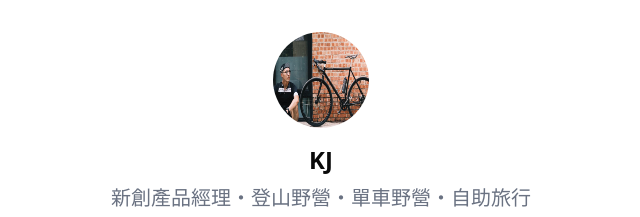
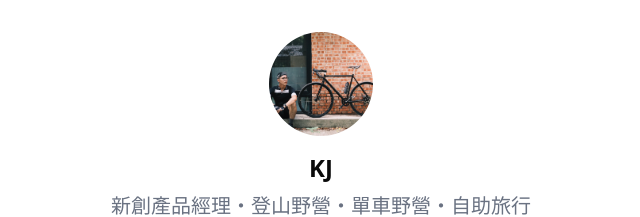
Before and after one commit to roy4222/OutShare, a Next.js app: page / in a window 1280 px wide. Shown: the top 217 px of the page, without its empty margins (319-959 px from the left). Built offline with nearby package versions, Linux system fonts and the light colour scheme.

Commit message:
feat: 調整頭貼大小

```diff
--- a/components/ui/avatar.tsx
+++ b/components/ui/avatar.tsx
@@ -13,7 +13,7 @@ function Avatar({
     <AvatarPrimitive.Root
       data-slot="avatar"
       className={cn(
-        "relative flex size-24 shrink-0 overflow-hidden rounded-full",
+        "relative flex size-26 shrink-0 overflow-hidden rounded-full",
         className
       )}
       {...props}
@@ -28,7 +28,7 @@ function AvatarImage({
   return (
     <AvatarPrimitive.Image
       data-slot="avatar-image"
-      className={cn("aspect-square h-full w-full scale-150", className)}
+      className={cn("aspect-square h-full w-full object-cover", className)}
       {...props}
     />
   )
```
